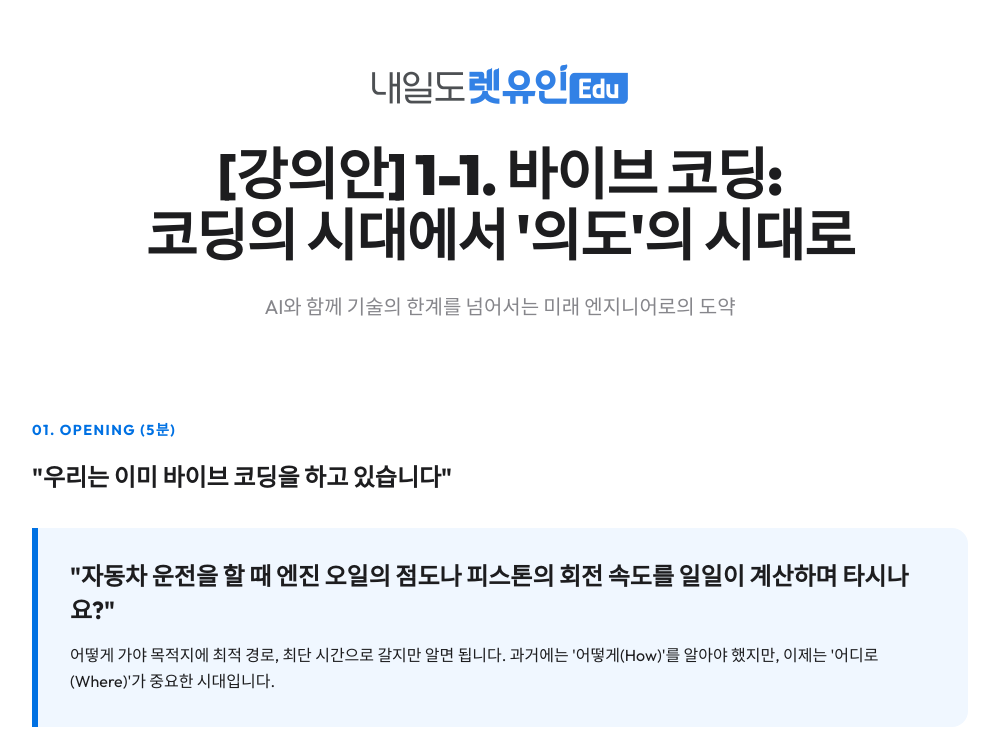
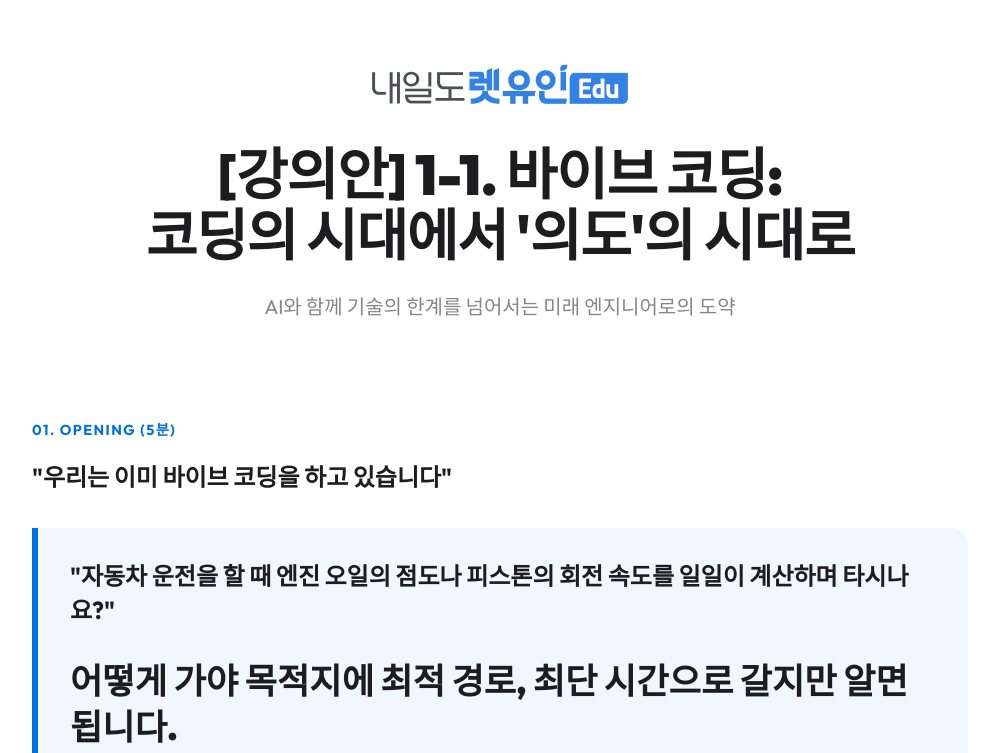
Before and after one commit to heekeunlee/lecture01, a React (Vite) app: page / in a window 1280 px wide. Shown: the top 753 px of the page, without its empty margins (140-1139 px from the left). Built offline with nearby package versions, Linux system fonts and the light colour scheme; the HTML template or start-up script is replaced by a standard one.

Commit message:
style: Enlarge and break opening subtitle

```diff
--- a/src/App.tsx
+++ b/src/App.tsx
@@ -41,7 +41,10 @@ export default function App() {
           <h2>"우리는 이미 바이브 코딩을 하고 있습니다"</h2>
           <div className="highlight-box">
             <p className="quote">"자동차 운전을 할 때 엔진 오일의 점도나 피스톤의 회전 속도를 일일이 계산하며 타시나요?"</p>
-            <p>어떻게 가야 목적지에 최적 경로, 최단 시간으로 갈지만 알면 됩니다. 과거에는 '어떻게(How)'를 알아야 했지만, 이제는 '어디로(Where)'가 중요한 시대입니다.</p>
+            <p style={{ fontSize: '2.2rem', fontWeight: 800, lineHeight: 1.3, marginTop: '2rem', wordBreak: 'keep-all' }}>
+              어떻게 가야 목적지에 최적 경로, 최단 시간으로 갈지만 알면 됩니다.<br/>
+              과거에는 '어떻게(How)'를 알아야 했지만, 이제는 '어디로(Where)'가 중요한 시대입니다.
+            </p>
           </div>
           <motion.div
             className="comic-grid-horizontal"
```
Also changed, not shown: 2 other files (tests, documents, lock files or other folders).
